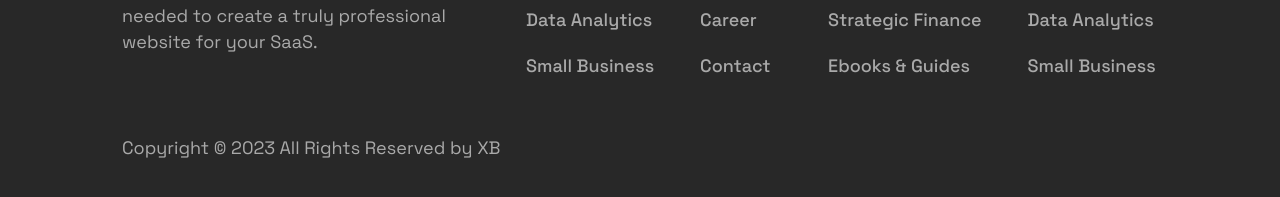
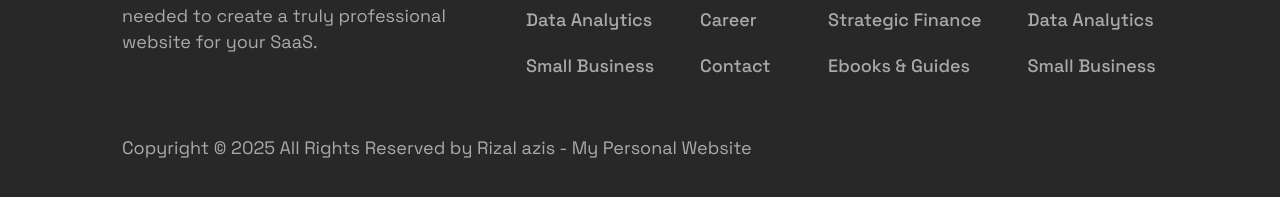
Before and after one commit to rizalaziz23/landing-page-bussines, a website: page src/index.html in a window 1280 px wide. Shown: the part 6075-6272 px from the top of the page. Drawn offline with Linux system fonts and the light colour scheme.

Commit message:
saya mencoba mengedit bagian footer

```diff
--- a/src/index.html
+++ b/src/index.html
@@ -404,7 +404,7 @@
 
                 </div>
                 <div class="pt-[56px]">
-                    <p class="text-[18px] font-normal leading-[26px] text-white opacity-60">Copyright © 2023 All Rights Reserved by XB</p>
+                    <p class="text-[18px] font-normal leading-[26px] text-white opacity-60">Copyright © 2025 All Rights Reserved by Rizal azis - <a href="https://rizalazis.my.id/">My Personal Website</a></p>
                 </div>
             </div>
         </div>
```
